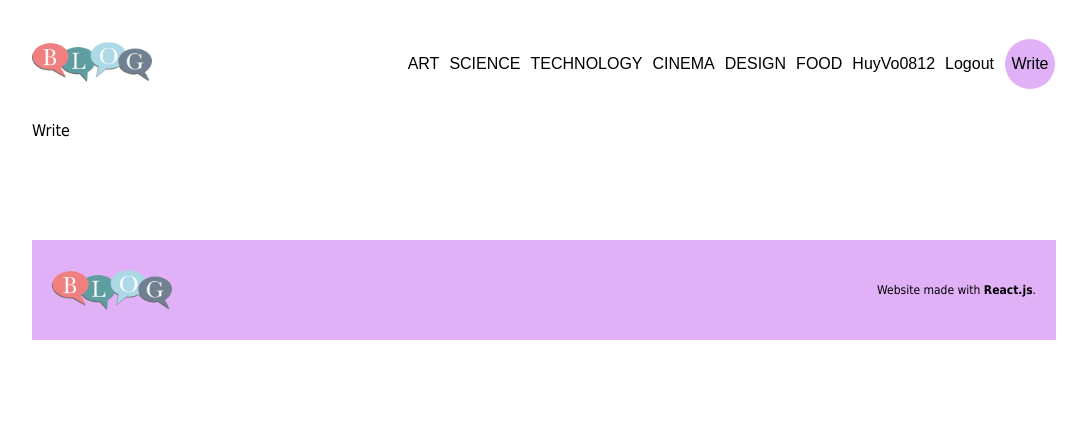
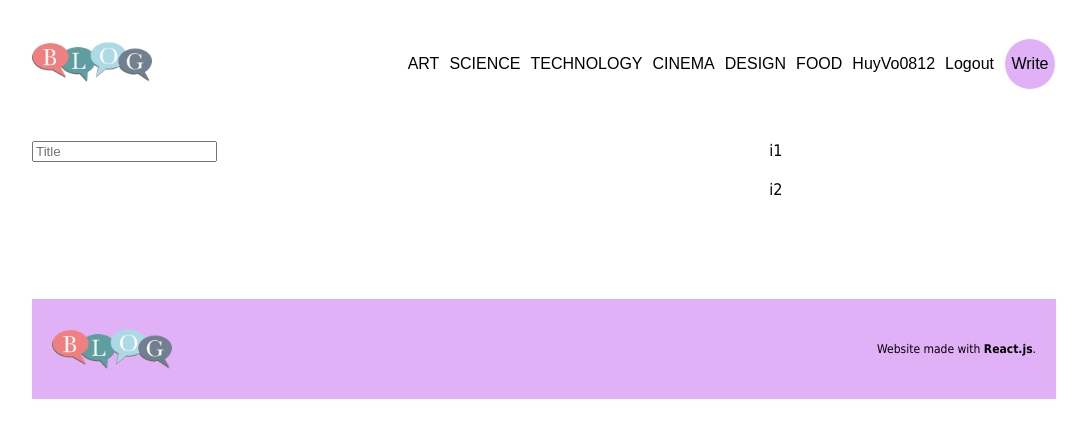
Before and after one commit to HuyVoDN/Blog-App, a React (Vite) app in the folder client/: page /write in a window 1280 px wide. Shown: the top 438 px of the page, without its empty margins (96-1183 px from the left). Built offline with nearby package versions, Linux system fonts and the light colour scheme; a web font is replaced by a local one.

Commit message:
pushing change to make sure that this shit doesnt blow up

```diff
--- a/client/package.json
+++ b/client/package.json
@@ -12,6 +12,7 @@
   "dependencies": {
     "react": "^18.2.0",
     "react-dom": "^18.2.0",
+    "react-quill": "^2.0.0",
     "react-router-dom": "^6.21.3",
     "sass": "^1.70.0"
   },
--- a/client/src/pages/Write.jsx
+++ b/client/src/pages/Write.jsx
@@ -2,7 +2,15 @@ import React from 'react'
 
 const Write = () => {
   return (
-    <div>Write</div>
+    <div className='add'>
+      <div className="content">
+        <input type="text" placeholder='Title' />
+      </div>
+      <div className="menu">
+        <div className="item">i1</div>
+        <div className="item">i2</div>
+      </div>
+    </div>
   )
 }
 
--- a/client/src/style.scss
+++ b/client/src/style.scss
@@ -309,7 +309,21 @@ $lightPurple: #e1b1f7;
                 }
 
             }
+            .add{
+                margin-top: 20px;
+                display:flex;
+                gap: 20px;
 
+                .content{
+                    flex:5;
+                }
+                .menu{
+                   flex:2;
+                   display:flex;
+                   flex-direction: column;
+                   gap: 20px;
+                }
+            }
 
         }
     }
```
Also changed, not shown: 1 other file (tests, documents, lock files or other folders).
